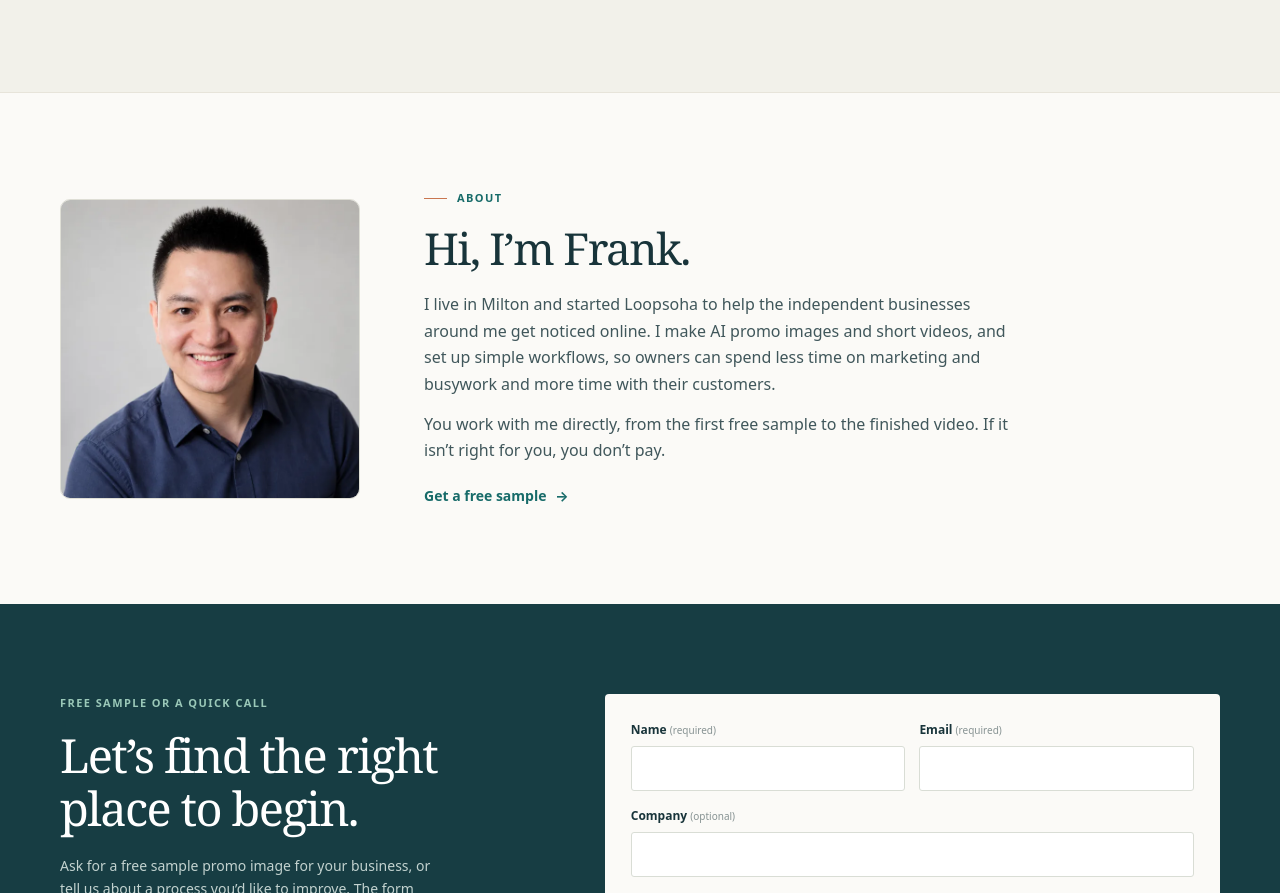
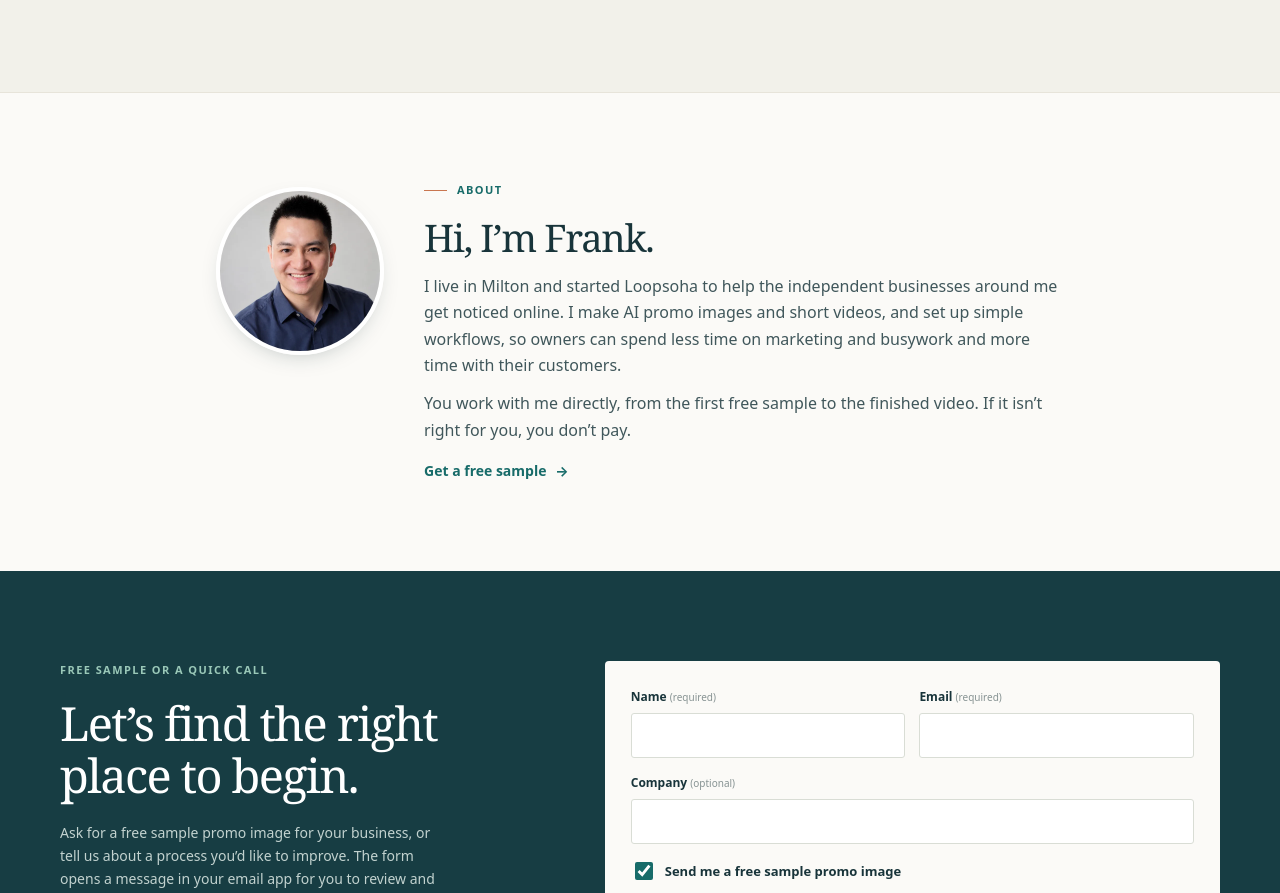
Before and after one commit to frankzhang-ai/workflow-ai-site, a plain HTML site: page index.html in a window 1280 px wide. Shown: the part 5373-6266 px from the top of the page. Drawn offline with Linux system fonts and the light colour scheme.

Commit message:
Make About photo smaller and keep it beside the text
Co-Authored-By: Claude Opus 5.5 <noreply@anthropic.com>
Claude-Session: https://claude.ai/code/session_01Y4AyjwEREfKtt9Wp5xpNCw

```diff
--- a/css/styles.css
+++ b/css/styles.css
@@ -116,10 +116,10 @@
 @media(max-width:1024px){.review-addon .card-media img{position:static}.product-grid-three{grid-template-columns:repeat(2,1fr)}}
 @media(max-width:700px){.product-grid-three{grid-template-columns:1fr}.product-group+.product-group{margin-top:40px}.product-group-title span{font-size:23px}}
 /* About */
-.about-section{display:grid;grid-template-columns:300px 1fr;gap:64px;align-items:center;padding-top:96px;padding-bottom:96px}
-.about-photo{margin:0}
-.about-photo img{display:block;width:100%;height:auto;aspect-ratio:1/1;object-fit:cover;border-radius:10px;border:1px solid var(--line)}
-.about-copy h2{margin-bottom:18px;font-size:clamp(34px,3.6vw,44px)}
-.about-copy>p:not(.eyebrow){max-width:600px;margin-bottom:14px;color:#40575b;font-size:16px}
-.about-copy .text-link{display:inline-block;margin-top:6px}
-@media(max-width:700px){.about-section{grid-template-columns:1fr;gap:28px;padding-top:68px;padding-bottom:68px}.about-photo{max-width:220px}.about-copy>p:not(.eyebrow){font-size:15px}}
+.about-section{display:grid;grid-template-columns:168px minmax(0,640px);gap:40px;align-items:start;justify-content:center;padding-top:88px;padding-bottom:88px}
+.about-photo{margin:6px 0 0}
+.about-photo img{display:block;width:100%;height:auto;aspect-ratio:1/1;object-fit:cover;border-radius:50%;border:4px solid #fff;box-shadow:0 8px 24px -12px rgba(24,52,58,.35)}
+.about-copy h2{margin-bottom:14px;font-size:clamp(30px,3vw,38px)}
+.about-copy>p:not(.eyebrow){margin-bottom:12px;color:#40575b;font-size:16px}
+.about-copy .text-link{display:inline-block;margin-top:4px}
+@media(max-width:700px){.about-section{grid-template-columns:84px minmax(0,1fr);gap:18px;padding-top:60px;padding-bottom:60px}.about-photo{margin-top:2px}.about-photo img{border-width:3px}.about-copy h2{font-size:28px}.about-copy>p:not(.eyebrow){font-size:15px}}
```
